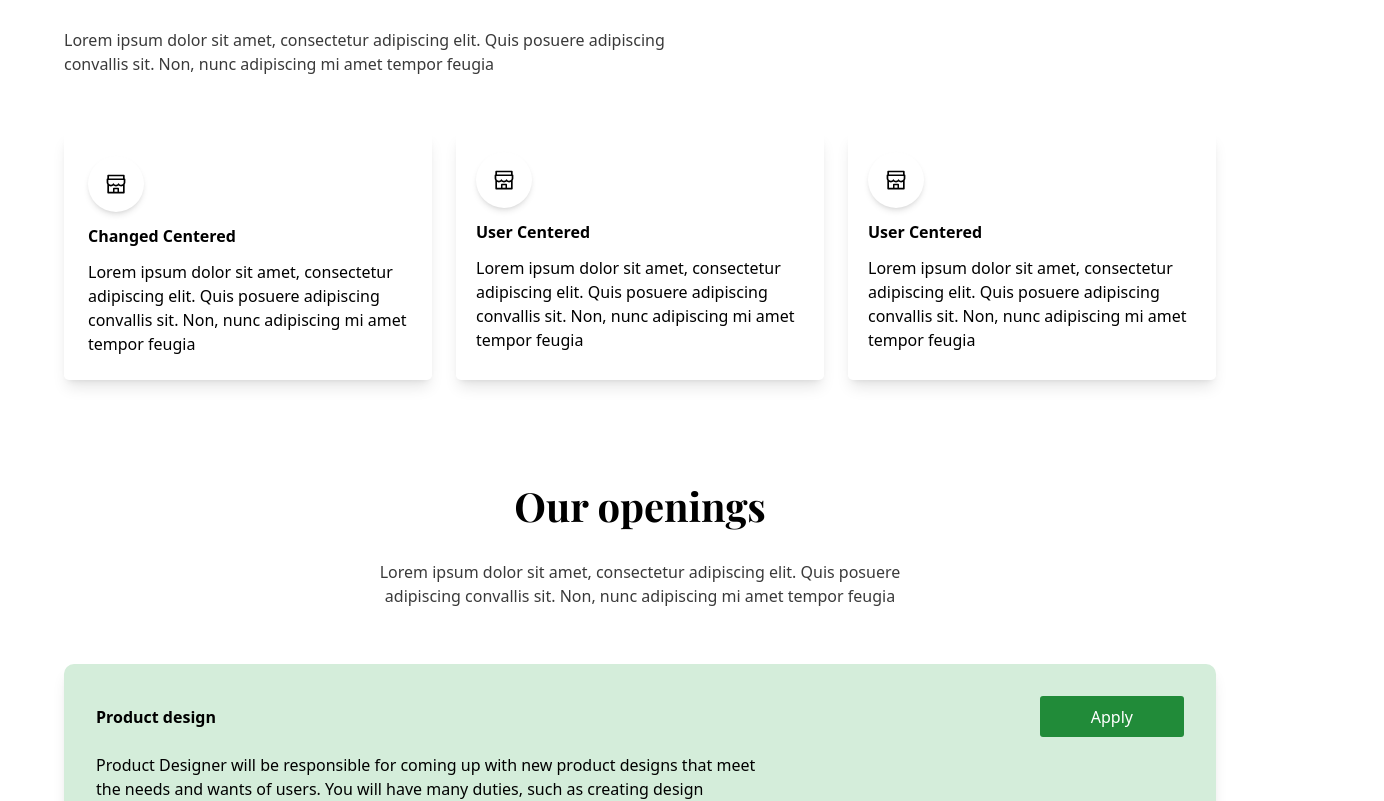
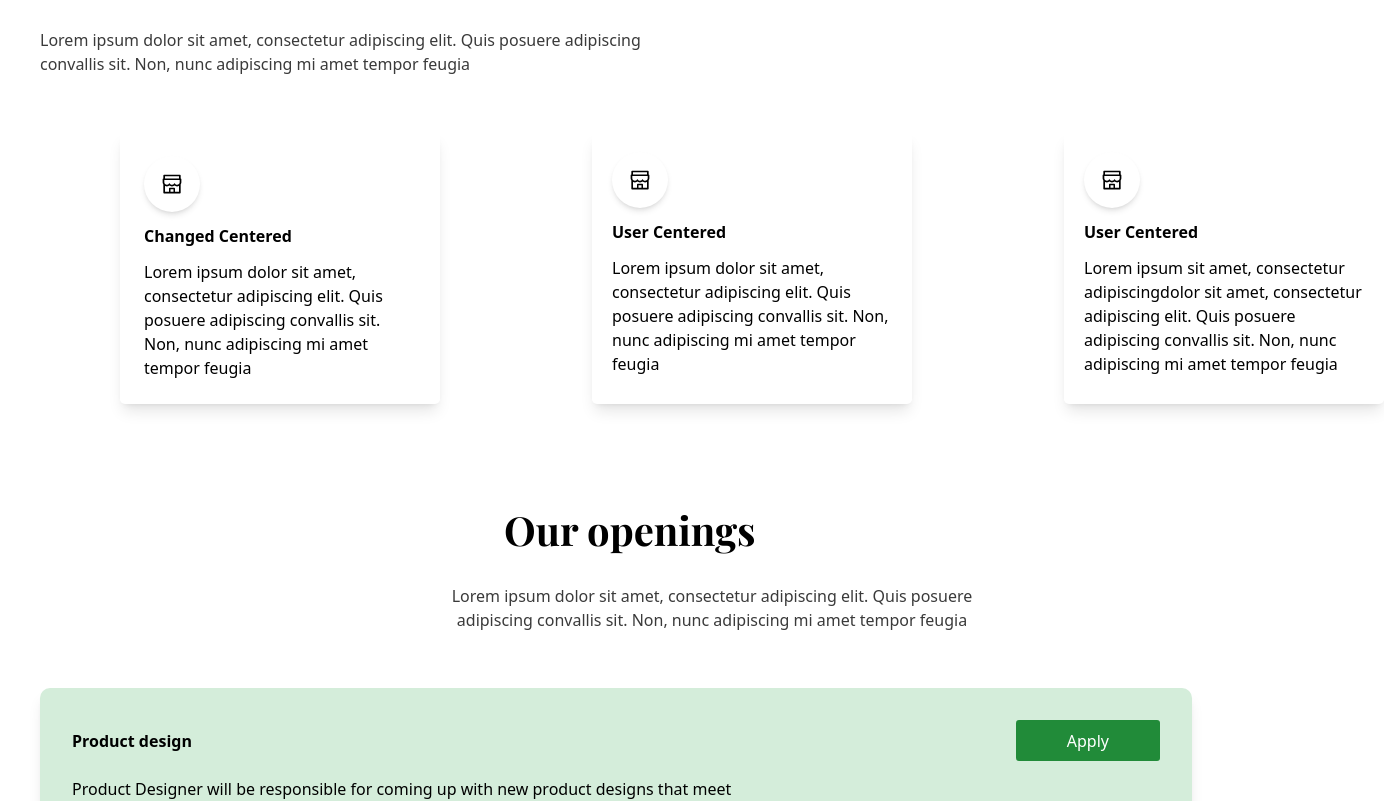
Before and after one commit to Noved-Africa/build-up-frontend, a Next.js app: page /careers in a window 1280 px wide. Shown: the part 1103-1904 px from the top of the page, 1384 px wide, since content can reach past the window. Built offline with nearby package versions, Linux system fonts and the light colour scheme.

Commit message:
complete tablet screen for career page

```diff
--- a/src/pages/careers.tsx
+++ b/src/pages/careers.tsx
@@ -24,7 +24,7 @@ const careers = () => {
 					<div className=' to-#00160599 grid h-full w-full grid-cols-2 gap-20 bg-gradient-to-r from-[#218B3999] px-[140px] pt-[183px] backdrop-brightness-100'></div>
 				</div>
 
-				<div className=' mx-auto max-w-6xl px-4 md:px-0'>
+				<div className=' mx-auto md:mx-10 max-w-6xl px-4 md:px-0'>
 					<div className='mt-10 mb-6 max-w-[602px] text-center md:mb-14 md:mt-20 md:text-left '>
 						<h2 className=' faq_heading mb-4 text-[24px] font-bold md:mb-6 md:text-[40px]'>
 							Why work with USC Africa?
@@ -35,8 +35,8 @@ const careers = () => {
 							tempor feugia
 						</p>
 					</div>
-					<div className=' grid grid-cols-1 gap-6 md:grid-cols-3'>
-						<div className='user_center  rounded-[5px] p-6 shadow-lg hover:bg-[#D4EDDA]'>
+					<div className=' grid lg:grid-cols-3 md:grid-cols-2 grid-cols-1 gap-6 '>
+						<div className='user_center md:w-80 md:ml-20 rounded-[5px] p-6 shadow-lg hover:bg-[#D4EDDA]'>
 							<div className=' mb-3 w-fit rounded-full bg-white p-4 shadow-md'>
 								<AiOutlineShop className=' h-6 w-6' />
 							</div>
@@ -47,7 +47,7 @@ const careers = () => {
 								tempor feugia
 							</p>
 						</div>
-						<div className='user_center rounded-[5px] p-5 shadow-lg hover:bg-[#D4EDDA]'>
+						<div className='user_center rounded-[5px] lg:ml-40 md:w-80 p-5 shadow-lg hover:bg-[#D4EDDA]'>
 							<div className=' mb-3 w-fit rounded-full bg-white p-4 shadow-md'>
 								<AiOutlineShop className=' h-6 w-6' />
 							</div>
@@ -58,13 +58,13 @@ const careers = () => {
 								tempor feugia
 							</p>
 						</div>
-						<div className='user_center rounded-[5px] p-5 shadow-lg hover:bg-[#D4EDDA]'>
+						<div className='user_center rounded-[5px] md:ml-60 md:w-80 p-5 shadow-lg hover:bg-[#D4EDDA]'>
 							<div className=' mb-3 w-fit rounded-full bg-white p-4 shadow-md'>
 								<AiOutlineShop className=' h-6 w-6' />
 							</div>
 							<h2 className=' mb-3 font-bold'>User Centered</h2>
 							<p>
-								Lorem ipsum dolor sit amet, consectetur adipiscing elit. Quis
+								Lorem ipsum sit amet, consectetur adipiscingdolor sit amet, consectetur adipiscing elit. Quis
 								posuere adipiscing convallis sit. Non, nunc adipiscing mi amet
 								tempor feugia
 							</p>
@@ -72,8 +72,8 @@ const careers = () => {
 					</div>
 
 					<div className=' mt-12 md:mt-24'>
-						<div className=' mx-auto max-w-xl justify-center text-center'>
-							<h2 className=' faq_heading mx-auto mb-4 w-fit text-[24px] font-bold md:mb-6 md:text-[40px]'>
+						<div className=' mx-auto max-w-xl lg:ml-96 justify-center text-center'>
+							<h2 className=' faq_heading mx-auto mb-4 md:ml-20 w-fit text-[24px] font-bold md:mb-6 md:text-[40px]'>
 								Our openings
 							</h2>
 							<p className=' text-[#3A3A3A]'>
@@ -260,7 +260,7 @@ const careers = () => {
 							</p>
 						</div>
 
-						<div className=' mt-10 mb-24 grid grid-cols-1 gap-2 md:grid-cols-2 md:gap-12 md:px-[88px] '>
+						<div className=' mt-10 mb-24 grid grid-cols-1 gap-2 md:grid-cols-1 md:gap-12 md:px-[88px] '>
 							<div className=' flex items-start justify-center'>
 								<p className=' flex h-8 w-12 items-center justify-center self-start rounded-full bg-[#218B39] text-[20px] font-bold text-white'>
 									1
```
